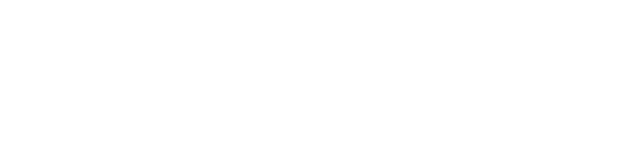
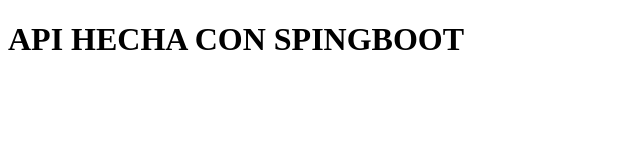
Before and after one commit to RalphNM1/ClothesVault-API, a plain HTML site: page index.html in a window 1280 px wide. Shown: the whole page, without its empty margins (0-640 px from the left). Drawn offline with Linux system fonts and the light colour scheme.

Commit message:
Segundo Commit Prueba Index.html

```diff
--- a/index.html
+++ b/index.html
@@ -3,9 +3,9 @@
 <head>
     <meta charset="UTF-8">
     <meta name="viewport" content="width=device-width, initial-scale=1.0">
-    <title>Document</title>
+    <title>ClothesVault API</title>
 </head>
 <body>
-
+    <h1>API HECHA CON SPINGBOOT</h1>
 </body>
 </html>
```
